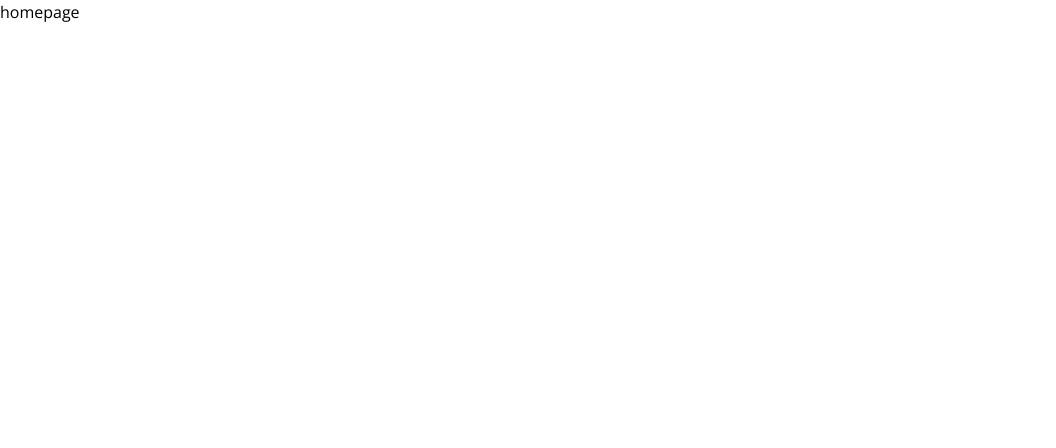
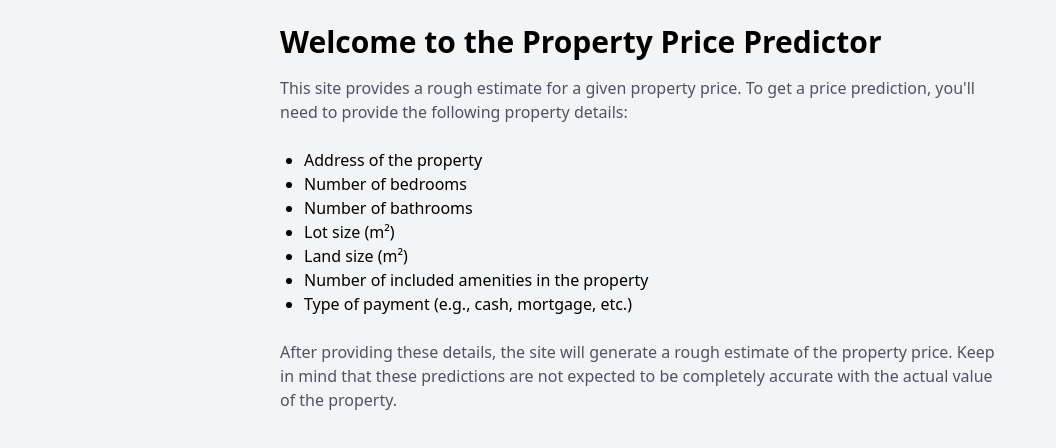
Before and after one commit to dyitsme/realestate_frontend, a Next.js app: page / in a window 1280 px wide. Shown: the top 448 px of the page, without its empty margins (0-1056 px from the left). Built offline with nearby package versions, Linux system fonts and the light colour scheme.

Commit message:
Update page.tsx

```diff
--- a/src/app/page.tsx
+++ b/src/app/page.tsx
@@ -1,9 +1,28 @@
-import Navbar from '../components/Navbar'
+import Navbar from '../components/Navbar';
 
 export default function Home() {
   return (
-    <div>
-      homepage
+    <body className="bg-gray-100">
+    <div className="max-w-3xl mx-auto p-6">
+        <h1 className="text-3xl font-semibold mb-4">Welcome to the Property Price Predictor</h1>
+        <p className="text-gray-600 mb-6">
+            This site provides a rough estimate for a given property price.
+            To get a price prediction, you'll need to provide the following property details:
+        </p>
+        <ul className="list-disc pl-6 mb-6">
+            <li>Address of the property</li>
+            <li>Number of bedrooms</li>
+            <li>Number of bathrooms</li>
+            <li>Lot size (m²)</li>
+            <li>Land size (m²)</li>
+            <li>Number of included amenities in the property</li>
+            <li>Type of payment (e.g., cash, mortgage, etc.)</li>
+        </ul>
+        <p className="text-gray-600">
+            After providing these details, the site will generate a rough estimate of the property price.
+            Keep in mind that these predictions are not expected to be completely accurate with the actual value of the property.
+        </p>
     </div>
-  )
+  </body>
+  );
 }
```
